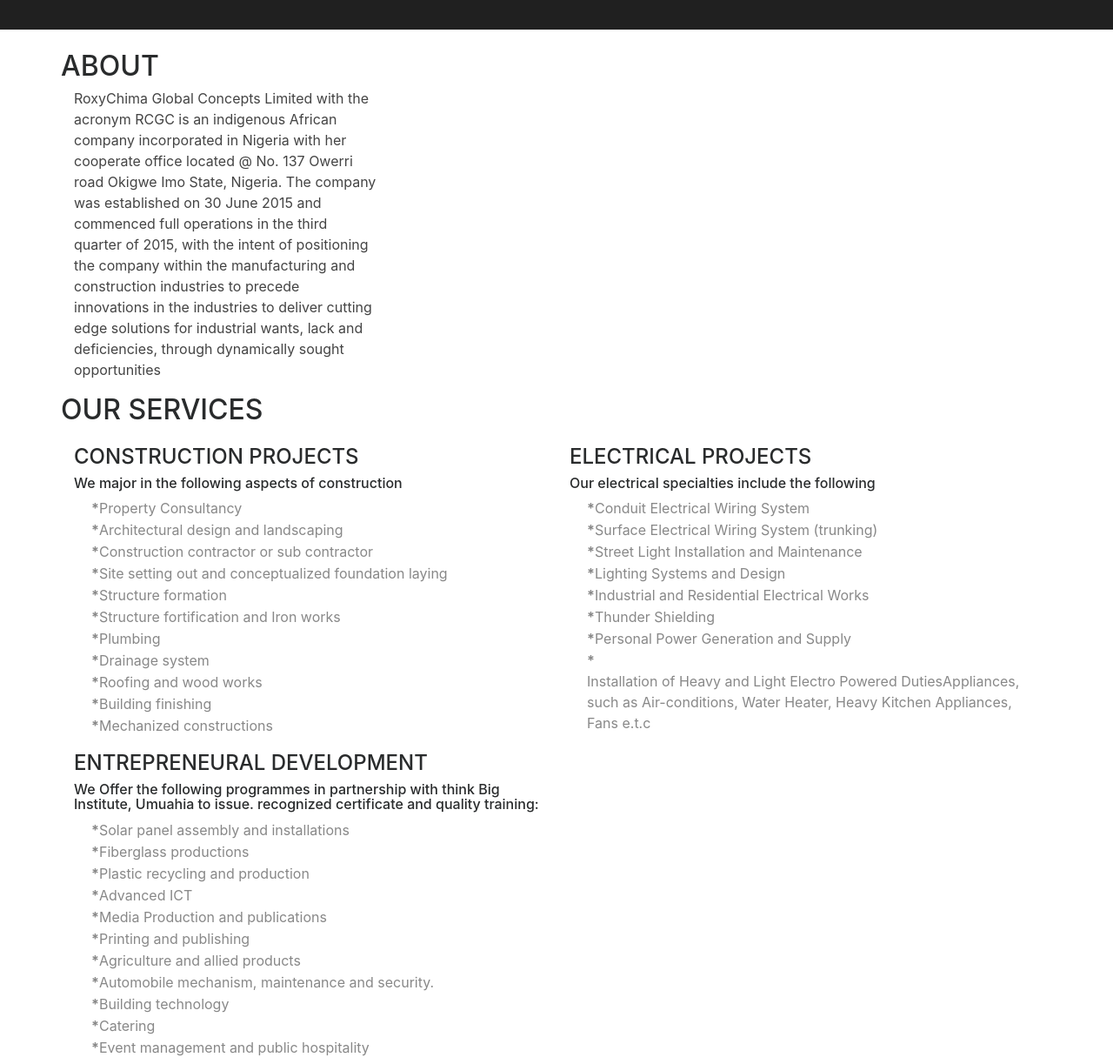
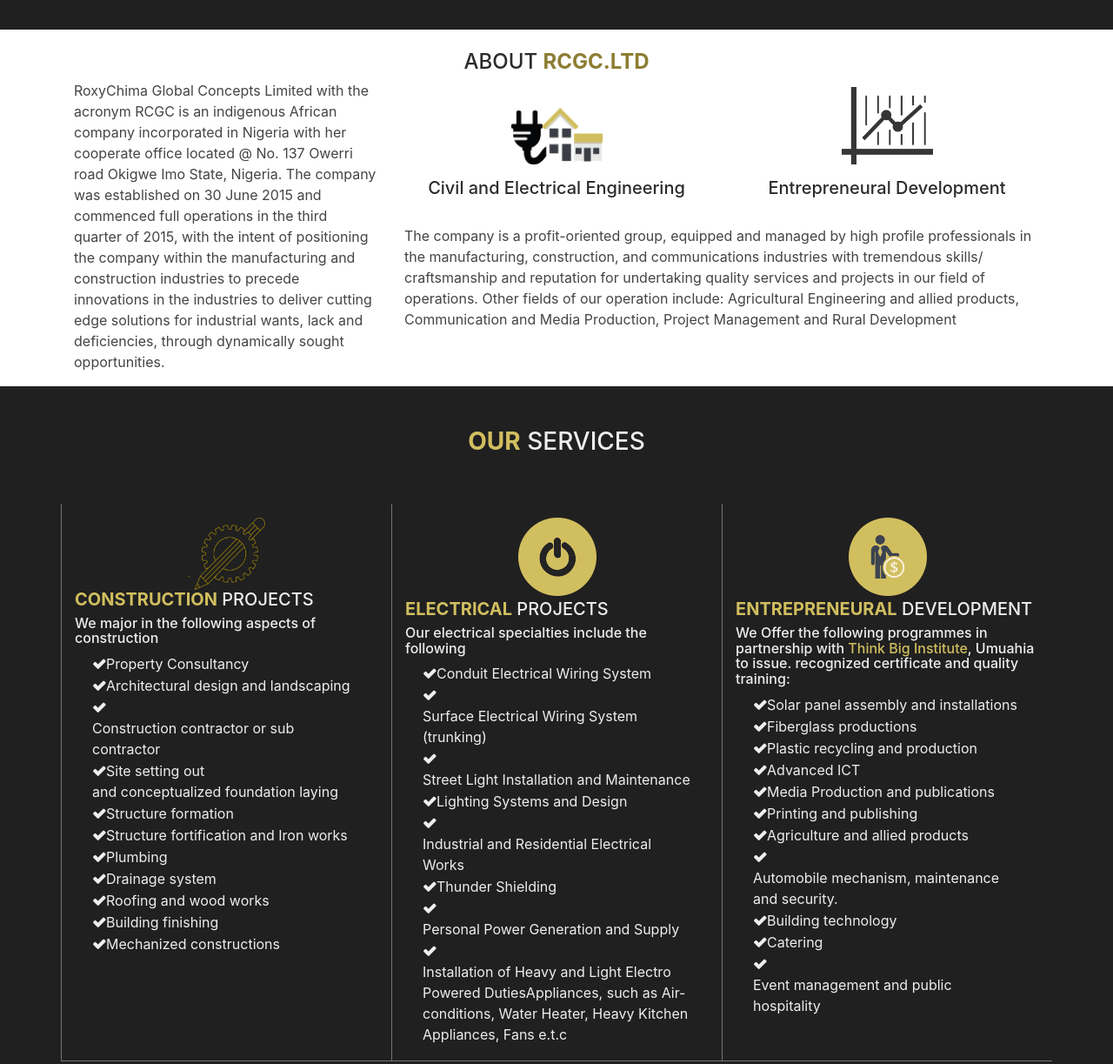
Before and after one commit to rcgcltd/rcgcltd.github.io, a plain HTML site: page index.html in a window 1280 px wide. Shown: the part 680-1903 px from the top of the page at 87% size. Drawn offline with nearby package versions, Linux system fonts and the light colour scheme; a script that the page names is missing.

Commit message:
fine-tuned about and 'our services' section

```diff
--- a/css/style.scss
+++ b/css/style.scss
@@ -1,8 +1,11 @@
 $color-faded-text: #888;
 $color-faded-text-1: #444;
+$color-inverse-1: #eee;
 $brand-color-light: #d1be5f;
 $brand-color-dark: #8C7D33;
-$default-font-stack: Lato, Ubuntu, FontAwesome, Sans-serif;
+$default-font-stack: -apple-system,system-ui,Lato, Ubuntu, FontAwesome, Sans-serif;
+$bg-color-inverse: #202020;
+$border-light: 1px solid rgba(200, 200, 211, 0.5);
 
 html {
     height: 100%;
@@ -10,6 +13,15 @@ html {
 }
 body {
     height: 100%;
+    font-family: $default-font-stack;
+}
+
+a {
+    color: $brand-color-light;
+    &:hover {
+        background-color: $brand-color-dark;
+        color: $color-inverse-1;
+    }
 }
 .logo-title {
 	font-weight: 700;
@@ -22,6 +34,9 @@ body {
 .logo-img {
 	max-width: 50px;
 }
+.brand-icon {
+    max-width: 90px;
+}
 
 .brand-button {
 	color: $brand-color-light;
@@ -31,6 +46,9 @@ body {
 .brand-color-dark {
     color: $brand-color-dark;
 }
+.brand-color-light {
+	color: $brand-color-light;
+}
 .main {
     height: 100%;
 }
@@ -38,11 +56,11 @@ body {
     min-height: 500px;
     min-height: 80vh;
     width: 100%;
-    color: #eee;
-    background-color: #202020;
+    color: $color-inverse-1;
+    background-color: $bg-color-inverse;
 }
 
-.full-row {
+.full-row{
    height: 100%;
 }
 .faded-text-1 {
@@ -55,15 +73,21 @@ body {
     border: 0;
     color: $color-faded-text;
     &:before {
-        content: "* ";
+        content: "\f00c";
         font-weight: 700;
     }
 
 }
 
-.services .list-group {
-    list-style-type: square;
+.services, .services .list-group-item{
+	background: $bg-color-inverse;
+    color: $color-inverse-1;
 }
-.services h4{
-	margin-top: 1rem;
+.service-border {
+	border-bottom: $border-light;
 }
+@media (min-width: 768px){
+.service-border  {
+	border-left: $border-light;
+}
+}
--- a/index.html
+++ b/index.html
@@ -45,40 +45,50 @@
 
     </nav>
     <main class="main">
-        <section class="hero d-flex align-items-center justify-content-center">
-            <h1 class="">An innovative company with a global mission</h1>
+        <section class="hero container-fluid d-flex align-items-center justify-content-center">
+            <h1 class="text-center">An innovative company with a global mission</h1>
         </section>
         <section class="about container" id="about">
-           <header class="header row pt-4">
-               <h2 class="header text-uppercase">about</h2>
+           <header class="header row pt-4 justify-content-center">
+               <h4 class="h4 header text-uppercase text-center">about <strong class="brand-color-dark">rcgc.ltd</strong></h4>
            </header>
             <div class="row">
                 <div class="col-12 col-md-4">
                     <p class="faded-text-1">RoxyChima Global Concepts Limited with the acronym RCGC is an indigenous African company incorporated in Nigeria with her cooperate office located @ No. 137 Owerri road Okigwe Imo State, Nigeria.
-                    The company was established on 30 June 2015 and commenced full operations in the third quarter of 2015, with the intent of positioning the company within the manufacturing and construction industries to precede innovations in the industries to deliver cutting edge solutions for industrial wants, lack and deficiencies, through dynamically sought opportunities</p>
+                    The company was established on 30 June 2015 and commenced full operations in the third quarter of 2015, with the intent of positioning the company within the manufacturing and construction industries to precede innovations in the industries to deliver cutting edge solutions for industrial wants, lack and deficiencies, through dynamically sought opportunities.</p>
                 </div>
                 <div class="col-12 col-md-8">
-                    <div class="row">
-                        <div class="col-12 col-md-6"></div>
-                        <div class="col-12 col-md-6"></div>
+                    <div class="row align-items-baseline">
+                        <div class="col-12 col-md-6 d-flex flex-column py-2">
+                            <img class="img-fluid mx-auto" src="images/civil_elect.png" alt="Civil and Electrical engineering icon" width="30%">
+                            <h5 class="h5 text-center pt-3">Civil and Electrical Engineering</h5>
+                        </div>
+                        <div class="col-12 col-md-6 d-flex flex-column py-2">
+                            <img class="img-fluid mx-auto" src="images/busness.png" alt="Business icon" width="30%">
+                            <h5 class="h5 text-center pt-3">Entrepreneural Development</h5>
+                        </div>
                     </div>
-                    <p></p>
+                    <p class="faded-text-1 pt-3">The company is a profit-oriented group, equipped and managed by high profile professionals in the manufacturing, construction, and communications industries with tremendous skills/ craftsmanship and reputation for undertaking quality services and projects in our field of operations. Other fields of our operation include:
+                    Agricultural Engineering and allied products, Communication and Media Production, Project Management and Rural Development</p>
                 </div>
             </div>
         </section>
-        <section class="services container" id="services">
-            <header class="header row">
-                <h2 class="text-uppercase">our services</h2>
+        <section class="services container-fluid pt-5 pb-4" id="services">
+<!--          Container here for uniformity in layout-->
+           <div class="services container">
+            <header class="header row justify-content-center">
+                <h3 class="text-uppercase"><strong class="brand-color-light">our</strong> services</h3>
             </header>
-            <div class="row">
-                <div class="col-12 col-md-6 border-left-1">
-                    <h4 class="text-uppercase">Construction Projects</h4>
+            <div class="row pt-5">
+                <div class="col-12 col-md-4 d-flex flex-column service-border py-3">
+                   <img class="img-fluid brand-icon mx-auto" src="images/construction.png" alt="Construction projects icon">
+                    <h5 class="text-uppercase"><strong class="brand-color-light">Construction</strong> Projects</h5>
                     <h6>We major in the following aspects of construction</h6>
                     <ul class="list-group">
                         <li class="list-group-item">Property Consultancy</li>
                         <li class="list-group-item">Architectural design and landscaping</li>
                         <li class="list-group-item">Construction contractor or sub contractor</li>
-                        <li class="list-group-item">Site setting out and conceptualized foundation laying</li>
+                        <li class="list-group-item"><span>Site setting out</span> and conceptualized foundation laying</li>
                         <li class="list-group-item">Structure formation</li>
                         <li class="list-group-item">Structure fortification and Iron works</li>
                         <li class="list-group-item">Plumbing</li>
@@ -88,8 +98,9 @@
                         <li class="list-group-item">Mechanized constructions</li>
                     </ul>
                 </div>
-                <div class="col-12 col-md-6 border-left-1">
-                    <h4 class="text-uppercase">Electrical Projects</h4>
+                <div class="col-12 col-md-4 d-flex flex-column service-border py-3">
+                   <img class="img-fluid brand-icon mx-auto" src="images/electrical.png">
+                    <h5 class="pt-1 text-uppercase"><strong class="brand-color-light">Electrical</strong> Projects</h5>
                     <h6>Our electrical specialties include the following</h6>
                     <ul class="list-group">
                         <li class="list-group-item">Conduit Electrical Wiring System</li>
@@ -102,11 +113,10 @@
                         <li class="list-group-item">Installation of Heavy and Light Electro Powered DutiesAppliances, such as Air-conditions, Water Heater, Heavy Kitchen Appliances, Fans e.t.c</li>
                     </ul>
                 </div>
-            </div>
-            <div class="row">
-                <div class="col-12 col-md-6 border-left-1">
-                    <h4 class="text-uppercase">entrepreneural development</h4>
-                    <h6> We Offer the following programmes in partnership with think Big Institute, Umuahia to issue. recognized certificate and quality training:</h6>
+                <div class="col-12 col-md-4 d-flex flex-column service-border py-3">
+                   <img class="img-fluid brand-icon mx-auto" src="images/entrepreneur.png" alt="Entrepreneurship icon">
+                    <h5 class="pt-1 text-uppercase"><strong class="brand-color-light">entrepreneural</strong> development</h5>
+                    <h6> We Offer the following programmes in partnership with <a class="" href="http://www.thinkbiginstitute.com.ng" target="_blank">Think Big Institute</a>, Umuahia to issue. recognized certificate and quality training:</h6>
                     <ul class="list-group">
                         <li class="list-group-item ">Solar panel assembly and installations</li>
                         <li class="list-group-item">Fiberglass productions</li>
@@ -121,20 +131,20 @@
                         <li class="list-group-item">Event management and public hospitality</li>
                     </ul>
                 </div>
-                <div class="col-12 col-md-6 border-left-1">
-
-                </div>
+            </div>
             </div>
         </section>
-        <secion class="contacts container" id="contacts">
+        <section class="contacts container mt-4" id="contacts">
             <header class="header row">
                 <h2 class="text-uppercase">contacts</h2>
             </header>
 
-        </secion>
+        </section>
         <footer class="footer-main container-fluid">
+           <div class="footer-main container">
             <div class="row">
                 <p>&copy; 2017 RoxyChima Global Concepts Limited</p>
+            </div>
             </div>
         </footer>
     </main>
```
Also changed, not shown: css/style.css, images/busness.png (added), images/civil_elect.png (added), images/construction.png (added), images/electrical.png (added), images/entrepreneur.png (added), 1 other file.
